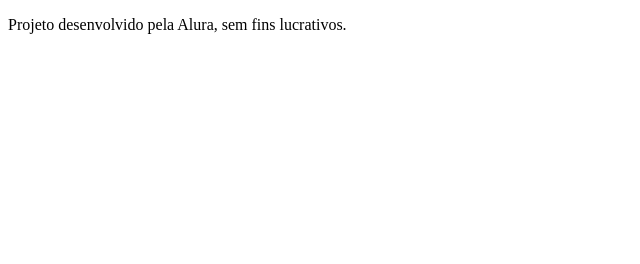
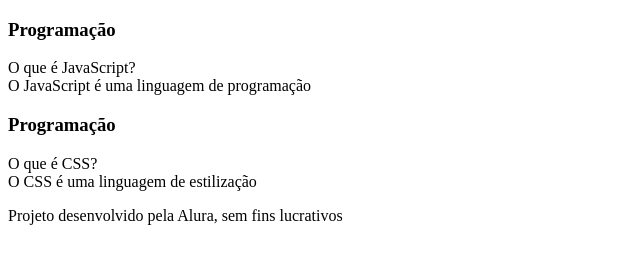
Before and after one commit to thaaysf/flashcard_2C, a plain HTML site: page index.HTML in a window 1280 px wide. Shown: the whole page, without its empty margins (0-640 px from the left). Drawn offline with Linux system fonts and the light colour scheme.

Commit message:
Add files via upload

```diff
--- a/index.HTML
+++ b/index.HTML
@@ -3,18 +3,37 @@
 <head>
     <meta charset="UTF-8">
     <meta name="viewport" content="width=device-width, initial-scale=1.0">
-    <title>FlashCard</title>
+    <title>Flashcard</title>
 </head>
 <body>
-    <main></main>
-
-</main>
-<footer>
-    <p>Projeto desenvolvido pela Alura, sem fins lucrativos.</p>
-</footer>
-<main></main>
-    <section id= “container”>
-
-</section>
+    <main>
+        <section id="container">
+            <article class="cartao">
+                <div class="cartao__conteudo">
+                    <h3>Programação</h3>
+                    <div class="cartao__conteudo__pergunta">
+                        O que é JavaScript?
+                    </div>
+                    <div class="cartao__conteudo__resposta">
+                        O JavaScript é uma linguagem de programação
+                    </div>
+                </div>
+            </article>
+            <article class="cartao">
+                <div class="cartao__conteudo">
+                    <h3>Programação</h3>
+                    <div class="cartao__conteudo__pergunta">
+                        O que é CSS?
+                    </div>
+                    <div class="cartao__conteudo__resposta">
+                        O CSS é uma linguagem de estilização
+                    </div>
+                </div>
+            </article>
+        </section>
+    </main>
+    <footer>
+        <p>Projeto desenvolvido pela Alura, sem fins lucrativos</p>
+    </footer>
 </body>
 </html>
```
